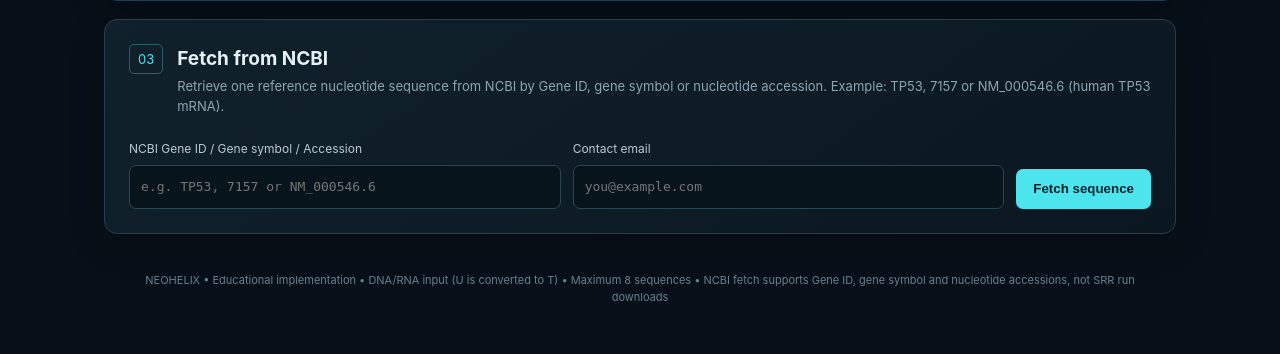
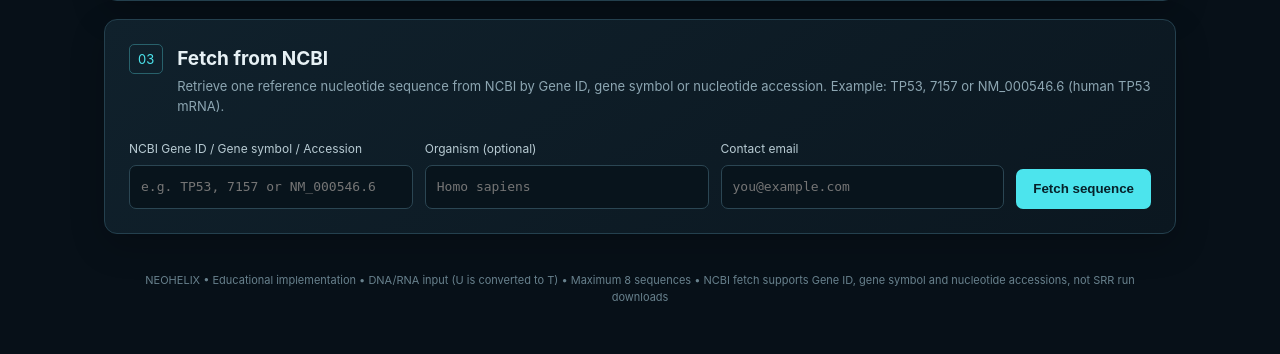
Before and after one commit to ayushi-m-07/NEOHELIX-MSA-Visualizer, a Flask app: page / in a window 1280 px wide. Shown: the part 1146-1500 px from the top of the page. Run offline with Flask 3, Linux system fonts and the light colour scheme.

Commit message:
Update NCBI section with organism input field

```diff
--- a/templates/index.html
+++ b/templates/index.html
@@ -50,15 +50,16 @@ ATCGATC</textarea></label>
     </section>
 
     <section class="panel">
-            <div class="section-title"><span class="number">03</span><div><h2>Fetch from NCBI</h2><p>Retrieve one reference nucleotide sequence from NCBI by Gene ID, gene symbol or nucleotide accession. Example: TP53, 7157 or NM_000546.6 (human TP53 mRNA).</p></div></div>
-     <div class="controls ncbi">
-                <label>NCBI Gene ID / Gene symbol / Accession<input id="accession" placeholder="e.g. TP53, 7157 or NM_000546.6"></label>
+      <div class="section-title"><span class="number">03</span><div><h2>Fetch from NCBI</h2><p>Retrieve one reference nucleotide sequence from NCBI by Gene ID, gene symbol or nucleotide accession. Example: TP53, 7157 or NM_000546.6 (human TP53 mRNA).</p></div></div>
+      <div class="controls ncbi">
+        <label>NCBI Gene ID / Gene symbol / Accession<input id="accession" placeholder="e.g. TP53, 7157 or NM_000546.6"></label>
+        <label>Organism (optional)<input id="organism" list="organismList" autocomplete="off" placeholder="Homo sapiens"><datalist id="organismList"></datalist></label>
         <label>Contact email<input id="email" type="email" placeholder="you@example.com"></label>
         <button id="ncbiButton">Fetch sequence</button>
       </div>
       <div id="ncbiResult" class="result hidden"></div>
     </section>
-        <footer>NEOHELIX • Educational implementation • DNA/RNA input (U is converted to T) • Maximum 8 sequences • NCBI fetch supports Gene ID, gene symbol and nucleotide accessions, not SRR run downloads</footer>
+    <footer>NEOHELIX • Educational implementation • DNA/RNA input (U is converted to T) • Maximum 8 sequences • NCBI fetch supports Gene ID, gene symbol and nucleotide accessions, not SRR run downloads</footer>
   </main>
   <script src="{{ url_for('static', filename='msa_grid.js') }}"></script>
   <script src="{{ url_for('static', filename='msa_tree.js') }}"></script>
```
